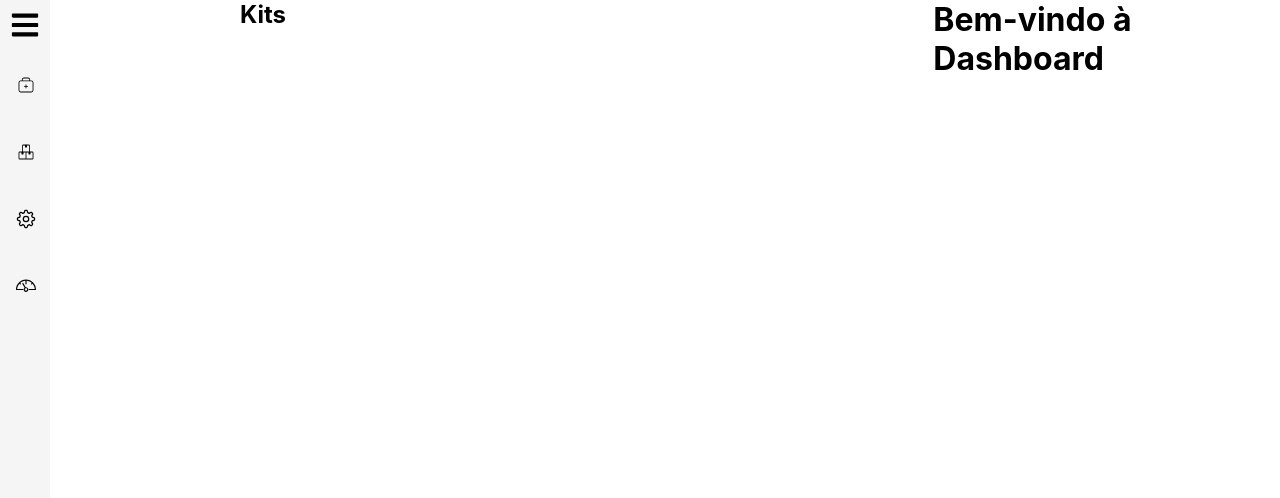
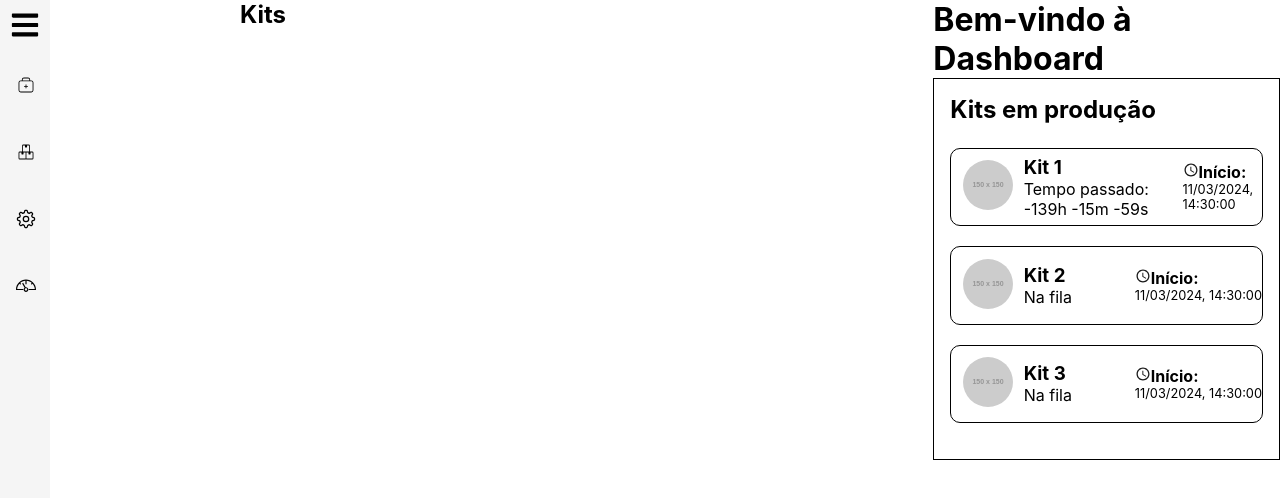
Before and after one commit to Inteli-College/2024-T0008-EC05-G05, a React (Create React App) app in the folder src/frontend/cardiobot/: page /dashboard in a window 1280 px wide. Shown: the top 498 px of the page. Built offline with nearby package versions, Linux system fonts and the light colour scheme; the HTML template or start-up script is replaced by a standard one.

Commit message:
Componente de status do Kit integrado na dashboard

```diff
--- a/src/frontend/cardiobot/src/components/KitsProd/KistProd.css
+++ b/src/frontend/cardiobot/src/components/KitsProd/KitsProdStatus.css
@@ -1,14 +1,19 @@
-.kitProd {
+.kit-production-status {
     display: flex;
     align-items: center;
     margin-bottom: 20px; /* Espaçamento entre os itens de produção */
+    border: 1px solid #000000;
+    border-radius: 10px;
   }
 
   .kit-photo img {
     width: 50px;
     height: 50px;
+    margin-left: 0.7rem;
+    margin-top: 0.7rem;
+    margin-bottom: 0.7rem;
+    margin-right: 0.7rem;
     border-radius: 50%; /* Foto circular */
-    margin-right: 10px;
   }
 
   /* .kit-info {
@@ -22,3 +27,12 @@
   .kit-info p {
     margin: 0;
   }
+
+  .kits-date{
+    margin-left: auto;
+  }
+
+  .dateInfo{
+    margin: 0;
+    font-size: 0.8em;
+  }
--- /dev/null
+++ b/src/frontend/cardiobot/src/components/KitsProd/KitsProdStatus.js
@@ -0,0 +1,49 @@
+import React, { useState, useEffect } from 'react';
+import './KitsProdStatus.css'; // Este arquivo conterá os estilos para o componente
+import { IoMdTime } from "react-icons/io";
+
+function KitsProdStatus({ kitName, imageUrl, startTime, isFirst }) {
+  const [elapsedTime, setElapsedTime] = useState('');
+
+
+  useEffect(() => {
+
+    // Função para calcular a diferença de tempo desde o início da produção
+    const timeElapsed = () => {
+      const now = new Date();
+      const start = new Date(startTime);
+      const difference = now.getTime() - start.getTime();
+
+      // Converter a diferença de tempo para um formato legível (horas:minutos:segundos)
+      const hours = Math.floor(difference / (1000 * 60 * 60));
+      const minutes = Math.floor((difference / (1000 * 60)) % 60);
+      const seconds = Math.floor((difference / 1000) % 60);
+
+      setElapsedTime(`${hours}h ${minutes}m ${seconds}s`);
+    };
+
+    // Atualizar o tempo passado a cada segundo
+    const interval = setInterval(timeElapsed, 1000);
+
+    // Limpar o intervalo quando o componente for desmontado
+    return () => clearInterval(interval);
+  }, [startTime]);
+
+
+  return (
+    <div className="kit-production-status">
+      <div className="kit-photo">
+        <img src={imageUrl} alt={`Kit ${kitName}`} />
+      </div>
+      <div className="kit-info">
+        <h3>{kitName}</h3>
+        <p>{isFirst ? `Tempo passado: ${elapsedTime}` : 'Na fila'}</p>
+      </div>
+      <div className='kits-date'>
+        <p><IoMdTime /><b>Início: </b><p className='dateInfo'>{`${new Date(startTime).toLocaleString('pt-BR')}`}</p></p>
+      </div>
+    </div>
+  );
+}
+
+export default KitsProdStatus;
--- a/src/frontend/cardiobot/src/pages/dashboard/dashboard.css
+++ b/src/frontend/cardiobot/src/pages/dashboard/dashboard.css
@@ -23,3 +23,14 @@
 .big-space{
   width: 15em;
 }
+
+.production-kits-section{
+  grid-column-start: 3;
+  grid-column-end: 4;
+  padding: 1rem;
+  border: 1px solid #000000;
+}
+
+.production-kits-section h2{
+  margin-bottom: 1em;
+}
--- a/src/frontend/cardiobot/src/pages/dashboard/dashboard.jsx
+++ b/src/frontend/cardiobot/src/pages/dashboard/dashboard.jsx
@@ -3,6 +3,7 @@ import './dashboard.css'; // Crie um arquivo de CSS para estilizações específ
 import { FaBars } from "react-icons/fa"; // Ícone de menu (hambúrguer)
 import Sidebar from '../../components/Sidebar/Sidebar.js';
 import KitCard from '../../components/kit_card/kit_card.jsx';
+import KitsProdStatus from '../../components/KitsProd/KitsProdStatus.js';
 
 
 function Dashboard() {
@@ -10,6 +11,26 @@ function Dashboard() {
   const toggleSidebar = () => {
     setSidebarOpen(!sidebarOpen);
   };
+
+  const kitsInfo = [
+    {
+      name: 'Kit 1',
+      image: 'https://via.placeholder.com/150',
+      startTime: '03/11/2024 14:30:00',
+    },
+    {
+      name: 'Kit 2',
+      image: 'https://via.placeholder.com/150',
+      startTime: '03/11/2024 14:30:00',
+    },
+    {
+      name: 'Kit 3',
+      image: 'https://via.placeholder.com/150',
+      startTime: '03/11/2024 14:30:00',
+    },
+  ];
+
+
   return (
     <div className="dashboard">
         <Sidebar open={sidebarOpen} toggleSidebar={toggleSidebar} />
@@ -21,6 +42,18 @@ function Dashboard() {
         <div className={sidebarOpen ? 'blurred' : 'banana'}>
           <h1>Bem-vindo à Dashboard</h1>
         </div>
+
+        <div className="production-kits-section">
+          <h2>Kits em produção  </h2>
+          {kitsInfo.map((kit, index) => (
+            <KitsProdStatus
+              kitName={kit.name}
+              imageUrl={kit.image}
+              startTime={kit.startTime}
+              isFirst={index === 0}
+            />
+          ))}
+        </div>
     </div>
   );
 }
```
Also changed, not shown: src/frontend/cardiobot/src/components/KitsProd/KitsProd.js (deleted, +0 -33 lines).
